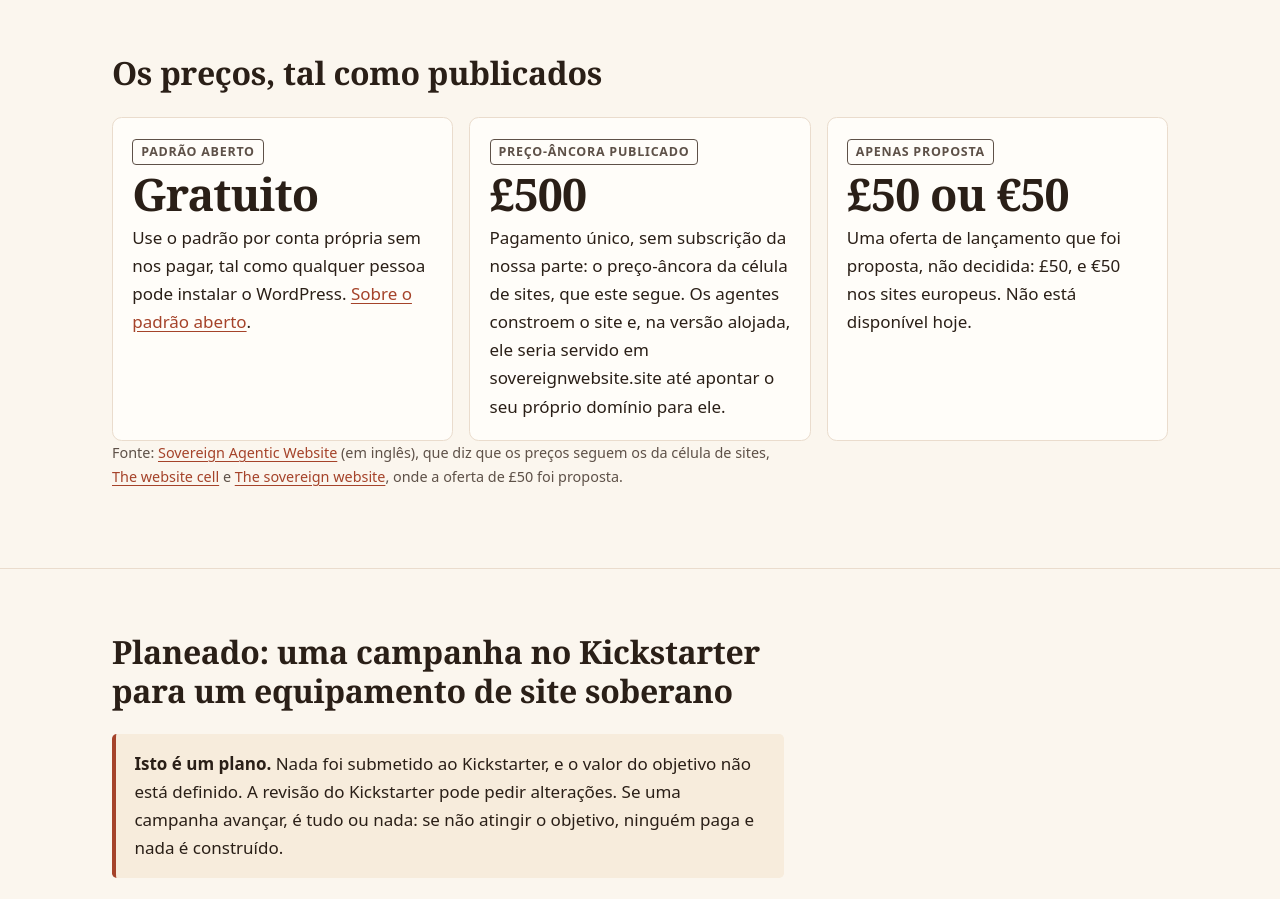
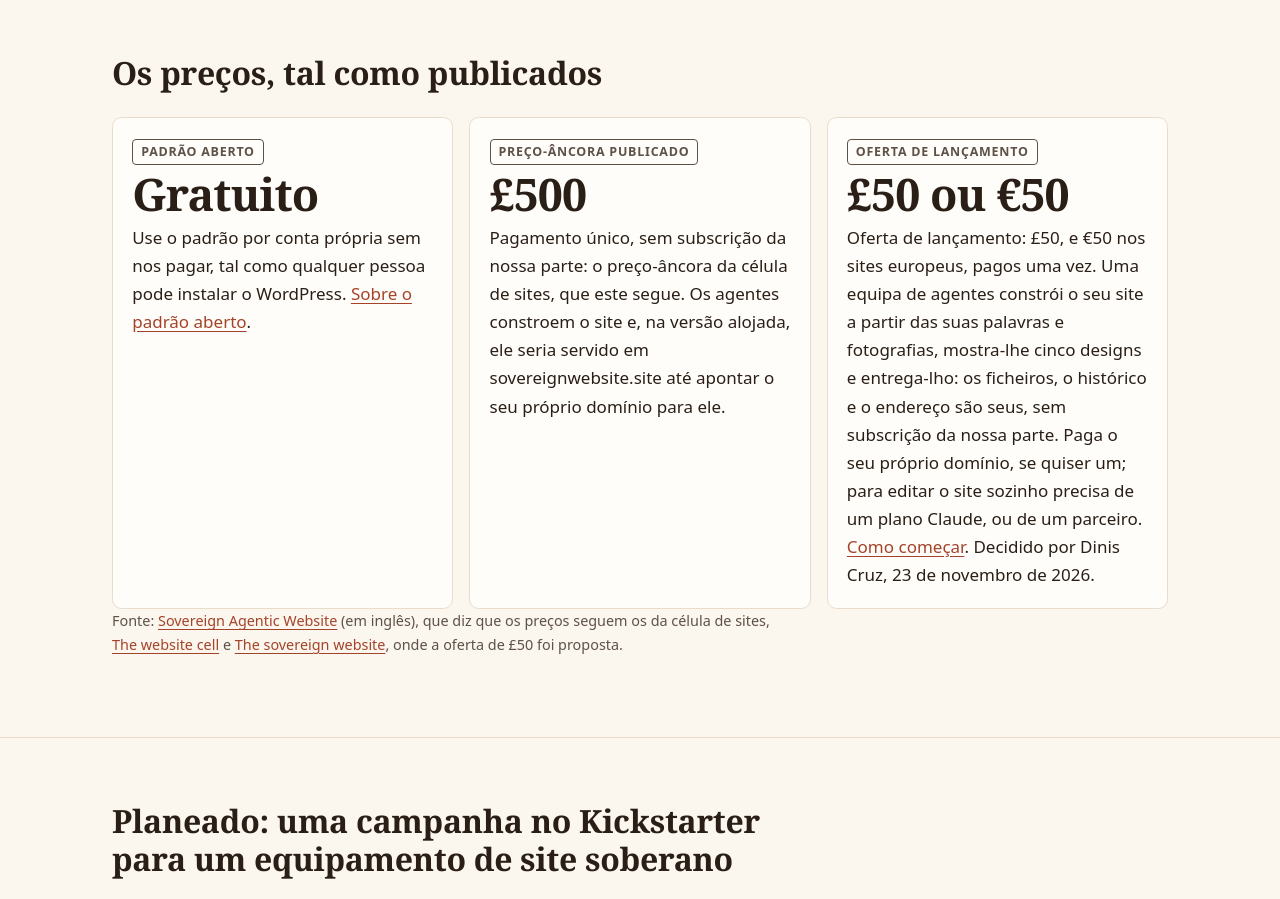
Before and after one commit to SovereignWebsite/SovereignWebsite__Website, a plain HTML site: page site/pt/pricing.html in a window 1280 px wide. Shown: the part 860-1759 px from the top of the page. Drawn offline with Linux system fonts and the light colour scheme.

Commit message:
Pricing: the £50 or €50 launch offer, on Dinis's decision (held until he confirms)
Agent: conductor.b@SovereignWebsite.dinis
Claude-Session: https://claude.ai/code/session_01Kw9UwDCS5Px4dXRJUGP9Qu
Co-Authored-By: Claude Opus 5.5 <noreply@anthropic.com>

```diff
--- a/site/pt/pricing.html
+++ b/site/pt/pricing.html
@@ -80,9 +80,9 @@
           <p>Pagamento único, sem subscrição da nossa parte: o preço-âncora da célula de sites, que este segue. Os agentes constroem o site e, na versão alojada, ele seria servido em sovereignwebsite.site até apontar o seu próprio domínio para ele.</p>
         </li>
         <li class="card">
-          <span class="tag">Apenas proposta</span>
+          <span class="tag">Oferta de lançamento</span>
           <p class="price">£50 ou €50</p>
-          <p>Uma oferta de lançamento que foi proposta, não decidida: £50, e €50 nos sites europeus. Não está disponível hoje.</p>
+          <p>Oferta de lançamento: £50, e €50 nos sites europeus, pagos uma vez. Uma equipa de agentes constrói o seu site a partir das suas palavras e fotografias, mostra-lhe cinco designs e entrega-lho: os ficheiros, o histórico e o endereço são seus, sem subscrição da nossa parte. Paga o seu próprio domínio, se quiser um; para editar o site sozinho precisa de um plano Claude, ou de um parceiro. <a href="https://hub.sovereignweb.site/start/#get-one">Como começar</a>. Decidido por Dinis Cruz, 23 de novembro de 2026.</p>
         </li>
       </ul>
       <div class="prose">
```
Also changed, not shown: site/pricing.html (+2 -2 lines).
